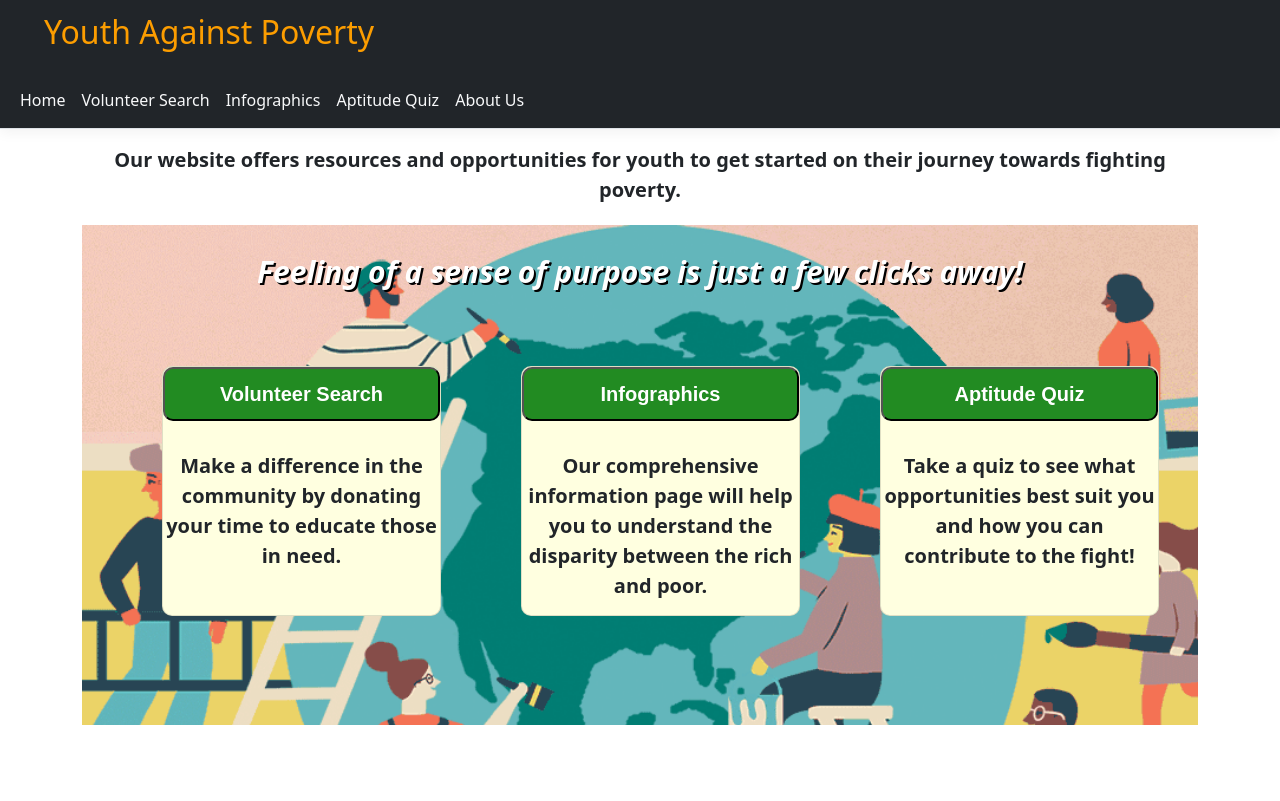
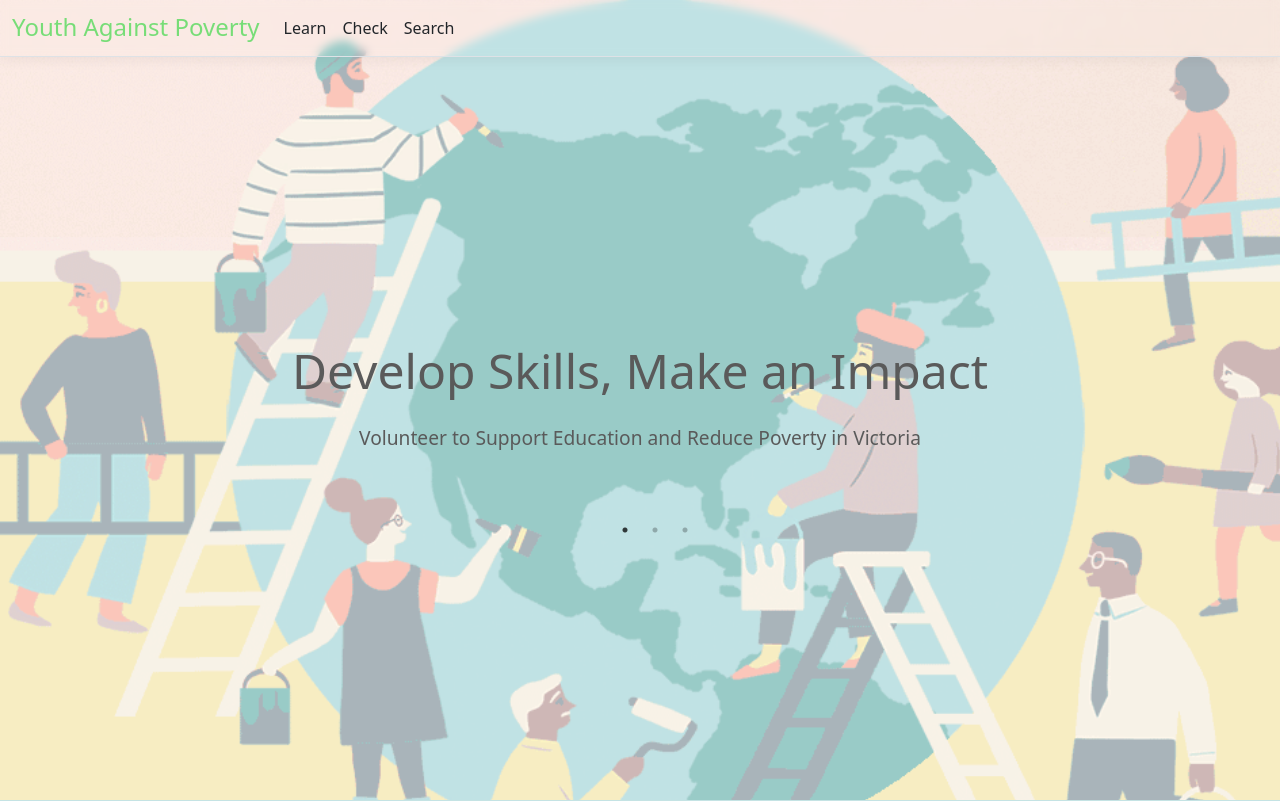
Before and after one commit to jhzhu3/IndustryExperienceMain, an ASP.NET Core app: page / in a window 1280 px wide. Run offline with ASP.NET Core 8, Linux system fonts and the light colour scheme; style sheets or scripts are compiled from the project's sources; some libraries are stand-ins or nearby versions.

Commit message:
Updated Navbar and Homepage UI

```diff
--- a/IndustryExperienceMain/Controllers/JobsController.cs
+++ b/IndustryExperienceMain/Controllers/JobsController.cs
@@ -1,11 +1,7 @@
-using System;
-using System.Collections.Generic;
-using System.Linq;
-using System.Threading.Tasks;
+using IndustryExperienceMain.Models;
 using Microsoft.AspNetCore.Mvc;
 using Microsoft.AspNetCore.Mvc.Rendering;
 using Microsoft.EntityFrameworkCore;
-using IndustryExperienceMain.Models;
 
 namespace IndustryExperienceMain.Controllers
 {
--- a/IndustryExperienceMain/Models/Agency.cs
+++ b/IndustryExperienceMain/Models/Agency.cs
@@ -1,6 +1,3 @@
-using System;
-using System.Collections.Generic;
-
 namespace IndustryExperienceMain.Models;
 
 public partial class Agency
--- a/IndustryExperienceMain/Models/IndustryExperienceSqldatabaseContext.cs
+++ b/IndustryExperienceMain/Models/IndustryExperienceSqldatabaseContext.cs
@@ -1,5 +1,3 @@
-using System;
-using System.Collections.Generic;
 using Microsoft.EntityFrameworkCore;
 
 namespace IndustryExperienceMain.Models;
--- a/IndustryExperienceMain/Models/Job.cs
+++ b/IndustryExperienceMain/Models/Job.cs
@@ -1,6 +1,3 @@
-using System;
-using System.Collections.Generic;
-
 namespace IndustryExperienceMain.Models;
 
 public partial class Job
--- a/IndustryExperienceMain/Views/Home/Index.cshtml
+++ b/IndustryExperienceMain/Views/Home/Index.cshtml
@@ -1,106 +1,90 @@
 @{
     ViewData["Title"] = "Home Page";
 }
-
-<style>
-    h1{
-        font-size:80px;
-    }
-</style>
-
-<div class="text-center" style="padding-bottom:20px;">
-    <b style="font-size: 20px">Our website offers resources and opportunities for youth to get started on their journey towards fighting poverty.</b>
+<div class="hero-banner">
+    <div class="banner-image"></div>
+    <div class="col-md-12 text-center">
+        <div class="slideshow" style="margin-top: 25%;">
+            <div>
+                <h2>Develop Skills, Make an Impact</h2>
+                <p>Volunteer to Support Education and Reduce Poverty in Victoria</p>
             </div>
-@*<div class="content">
-    <p class="text-center"><i><b style="font-size:20px">Our website offers resources and opportunities for youth to get started on their journey towards fighting poverty.</b></i></p>
-</div>*@
-
-<div class="image">
-    <br>
-    <b style="font-size:30px; font-style:italic; color: white; text-shadow: 2px 2px black;">Feeling of a sense of purpose is just a few clicks away!</b>
-    <br></br>
-    <br></br>
             <div>
-        <div class="card">
-            <button id="button" onclick="location.href='@Url.Action("PreferenceCheck", "Jobs")'">Volunteer Search</button>
-            <p id="paragraph">Make a difference in the community by donating your time to educate those in need.</p>
+                <h2>Increasing Awareness</h2>
+                <p>Our goal is to increase awareness and understanding of the impact of poverty on educational outcomes and employment opportunities in Victoria.</p>
             </div>
-        <div class="card">
-            <button id="button" onclick="location.href='@Url.Action("Infographics", "Home")'">Infographics</button>
-            <p id="paragraph">Our comprehensive information page will help you to understand the disparity between the rich and poor.</p>
+            <div>
+                <h2>3rd Mission</h2>
+                <p>Lorem ipsum dolor sit amet, consectetur adipiscing elit, sed do eiusmod tempor.</p>
             </div>
-        <div class="card">
-            <button id="button" onclick="location.href='@Url.Action("Test", "Home")'">Aptitude Quiz</button>
-            <p id="paragraph">Take a quiz to see what opportunities best suit you and how you can contribute to the fight!</p>
+        </div>
     </div>
 </div>
 
-</div>
+
+
+@section scripts {
+    <link rel="stylesheet" type="text/css" href="https://cdnjs.cloudflare.com/ajax/libs/slick-carousel/1.9.0/slick.min.css" />
+    <link rel="stylesheet" type="text/css" href="https://cdnjs.cloudflare.com/ajax/libs/slick-carousel/1.9.0/slick-theme.min.css" />
+    <script type="text/javascript" src="https://cdnjs.cloudflare.com/ajax/libs/jquery/3.6.0/jquery.min.js"></script>
+    <script type="text/javascript" src="https://cdnjs.cloudflare.com/ajax/libs/slick-carousel/1.9.0/slick.min.js"></script>
+
+    <script type="text/javascript">
+        $(document).ready(function () {
+            $('.slideshow').slick({
+                autoplay: true,
+                autoplaySpeed: 5000,
+                arrows: false,
+                dots: true,
+                infinite: true,
+                speed: 500,
+                fade: true,
+            });
+        });
+    </script>
+}
 
 <style>
-    .image{
-        width: 100%;
-        height: 500px;
-        background-image: url("./Images/header-jumbo.gif");
-        background-repeat: no-repeat;
-        background-size: 100%;
+    .hero-banner {
+        background-position: center center;
+        display: flex;
+        flex-direction: column;
+        justify-content: center;
+        align-items: center;
         text-align: center;
-    }
-    .content{
-        max-width: 700px;
-        margin:auto;
-    }
-    .center{
-        block-size: 100%;
-        display: block;
-        width: 100%;
-        background-size: cover;
-    }
-    .button{
-        float: left;
-        margin-left: 80px;
-        margin-right: auto;
+        overflow: hidden;
         }
 
-    .card {
-        text-align: center;
-        width: 25%;
-        height: 250px;
-        float: left;
-        margin-left: 80px;
-        margin-right: auto;
-        background-color: lightyellow;
-        border-radius: 10px;
+    .banner-image {
+        background-image: url("./Images/header-jumbo.gif");
+        background-size: cover;
+        position: absolute;
+        top: 0;
+        left: 0;
+        width: 100%;
+        height: 100%;
+        opacity: 0.4;
     }
 
-        .card:hover {
-            box-shadow: 0 8px 16px 0 rgba(0,0,0,0.2);
+    .hero-banner h2 {
+        font-size: 3em;
+        color: #5A5A5A;
+        margin-bottom: 0.5em;
+    }
+
+    .hero-banner p {
+        font-size: 1.2em;
+        color: #5A5A5A;
+        margin-bottom: 1em;
+    }
+
+    .slideshow {
+        margin-top: 20px;
+        padding: 15px;
+        border-radius: 10px;
+        position: absolute;
+        z-index: 1;
     }
 
 
-    #paragraph {
-        padding-top: 30px;
-        font-size: 20px;
-        font-weight: bold;
-    }
-
-    #button {
-        border-radius: 10px;
-        padding: 10px 16px;
-        background-color: forestgreen;
-        font-size: 20px;
-        font-weight: bold;
-        color: white;
-        font-family: Arial;
-    }
-
-        #button:hover {
-            background-color: greenyellow;
-        }
-
-        #button:active {
-            background-color: #3e8e41;
-            box-shadow: 0 5px #666;
-            transform: translateY(4px);
-        }
 </style>
--- a/IndustryExperienceMain/Views/Jobs/PreferenceDisplay.cshtml
+++ b/IndustryExperienceMain/Views/Jobs/PreferenceDisplay.cshtml
@@ -28,8 +28,8 @@
                 <div class="col mb-4">
                     <div class="card h-100">
                         <div class="card-body">
+                            <img src="https://via.placeholder.com/150" class="card-img-top" alt="agency image">
                             <h5 class="card-title text-center"><a href="@Html.DisplayFor(modelItem => item.AgencyLink)">@Html.DisplayFor(modelItem => item.AgencyName)</a></h5>
-                            <img src="https://via.placeholder.com/150" class="card-img-top" alt="agency image">
                             <p class="card-text">
                                 <strong>Commitment: </strong>@Html.DisplayFor(modelItem => item.Commitment)<br />
                                 <strong>Time Preference: </strong>@Html.DisplayFor(modelItem => item.TimeSection)<br />
--- a/IndustryExperienceMain/Views/Shared/_Layout.cshtml
+++ b/IndustryExperienceMain/Views/Shared/_Layout.cshtml
@@ -10,33 +10,28 @@
 </head>
 <body>
     <header>
-        <nav class="navbar navbar-expand-sm navbar-toggleable-sm navbar-dark bg-dark border-bottom box-shadow mb-3">
+        <nav class="navbar navbar-expand-sm navbar-toggleable-sm navbar-transparent border-bottom box-shadow mb-3 fixed-top">
             <div class="container-fluid">
                 <button class="navbar-toggler" type="button" data-bs-toggle="collapse" data-bs-target=".navbar-collapse" aria-controls="navbarSupportedContent"
                         aria-expanded="false" aria-label="Toggle navigation">
                     <span class="navbar-toggler-icon"></span>
                 </button>
                 <div class="navbar-collapse collapse d-sm-inline-flex justify-content-between flex-column">
-                    <ul class="navbar-brand me-auto">
-                        <li>
-                            <h2 style="color: #FC9D00;">Youth Against Poverty</h2>
-                        </li>
-                    </ul>
-                    <ul class="navbar-nav flex-grow-1 me-auto">
-                        <li class="nav-item">
-                            <a class="nav-link text-light" asp-area="" asp-controller="Home" asp-action="Index">Home</a>
+
+                    <ul class="navbar-nav flex-grow-1 me-auto style=" align-items: center;"">
+                        <li class="navbar-brand">
+                            <a asp-area="" asp-controller="Home" asp-action="Index" style="text-decoration:none;">
+                                <h4 class="m-0" style="color: #77DD77;">Youth Against Poverty</h4>
+                            </a>
                         </li>
                         <li class="nav-item">
-                            <a class="nav-link text-light" asp-area="" asp-controller="Jobs" asp-action="PreferenceCheck">Volunteer Search</a>
+                            <a class="nav-link text-dark @if (ViewContext.RouteData.Values["action"].ToString() == "Infographics") { <text>nav-item-active</text>}" asp-area="" asp-controller="Home" asp-action="Infographics">Learn</a>
                         </li>
                         <li class="nav-item">
-                            <a class="nav-link text-light" asp-area="" asp-controller="Home" asp-action="Infographics">Infographics</a>
+                            <a class="nav-link text-dark @if (ViewContext.RouteData.Values["action"].ToString() == "Test") { <text>nav-item-active</text> }" asp-area="" asp-controller="Home" asp-action="Test">Check</a>
                         </li>
                         <li class="nav-item">
-                            <a class="nav-link text-light" asp-area="" asp-controller="Home" asp-action="Test">Aptitude Quiz</a>
-                        </li>
-                        <li class="nav-item">
-                            <a class="nav-link text-light" asp-area="" asp-controller="Home" asp-action="About">About Us</a>
+                            <a class="nav-link text-dark @if (ViewContext.RouteData.Values["action"].ToString() == "PreferenceCheck") {<text>nav-item-active</text>}" asp-area="" asp-controller="Jobs" asp-action="PreferenceCheck">Search</a>
                         </li>
                     </ul>
                 </div>
@@ -44,7 +39,7 @@
         </nav>
     </header>
     <div class="container">
-        <main role="main" class="pb-3">
+        <main role="main" class="pb-3 mt-5">
             @RenderBody()
         </main>
     </div>
@@ -62,10 +57,23 @@
 </html>
 
 <style>
+    .navbar {
+        background-color: rgba(255, 255, 255, 0);
+        backdrop-filter: blur(5px);
+    }
     .nav-item:hover {
-        background-color: dimgrey;
+        background-color: #77DD77;
+        border-radius: 10px;
     }
-    .navbar-brand {
-        list-style: none;
+
+    .nav-item-active {
+        background-color: rgba(119, 221, 119, 0.5);
+        border-radius: 10px;
     }
-</style>
+
+    .navbar-nav .nav-link {
+        color: black;
+    }
+
+
+ </style>
```
Also changed, not shown: IndustryExperienceMain/Controllers/AgenciesController.cs (+5 -10 lines), IndustryExperienceMain/Controllers/HomeController.cs (line endings or trailing spaces). Lines whose indentation alone changed are shown as unchanged.
